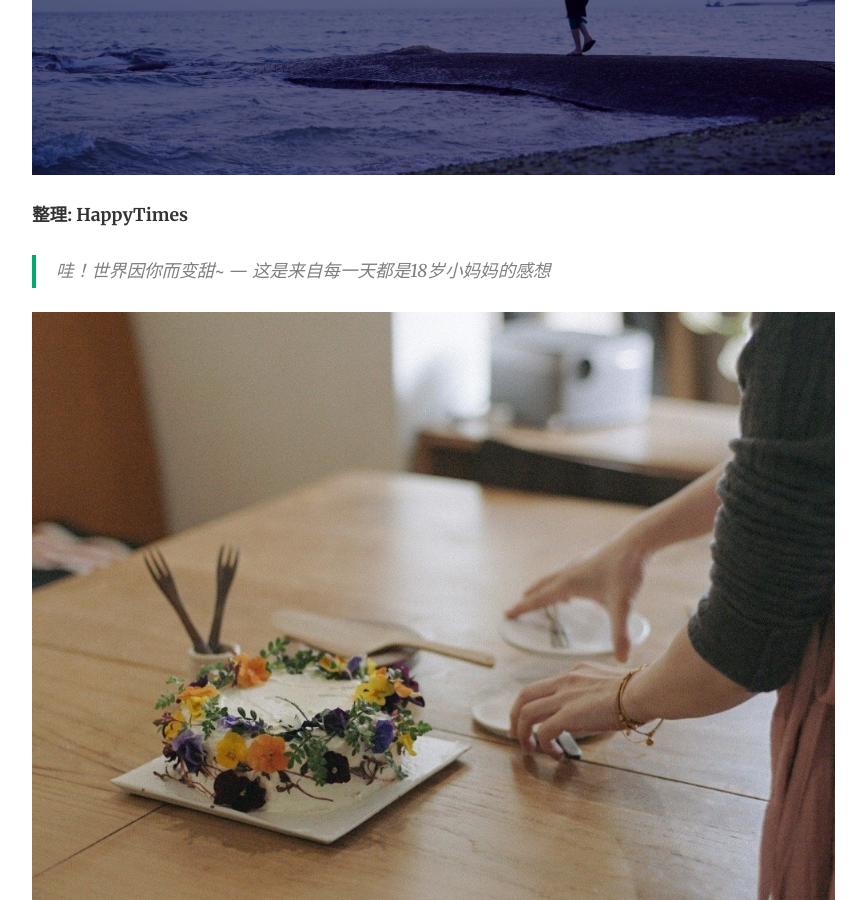
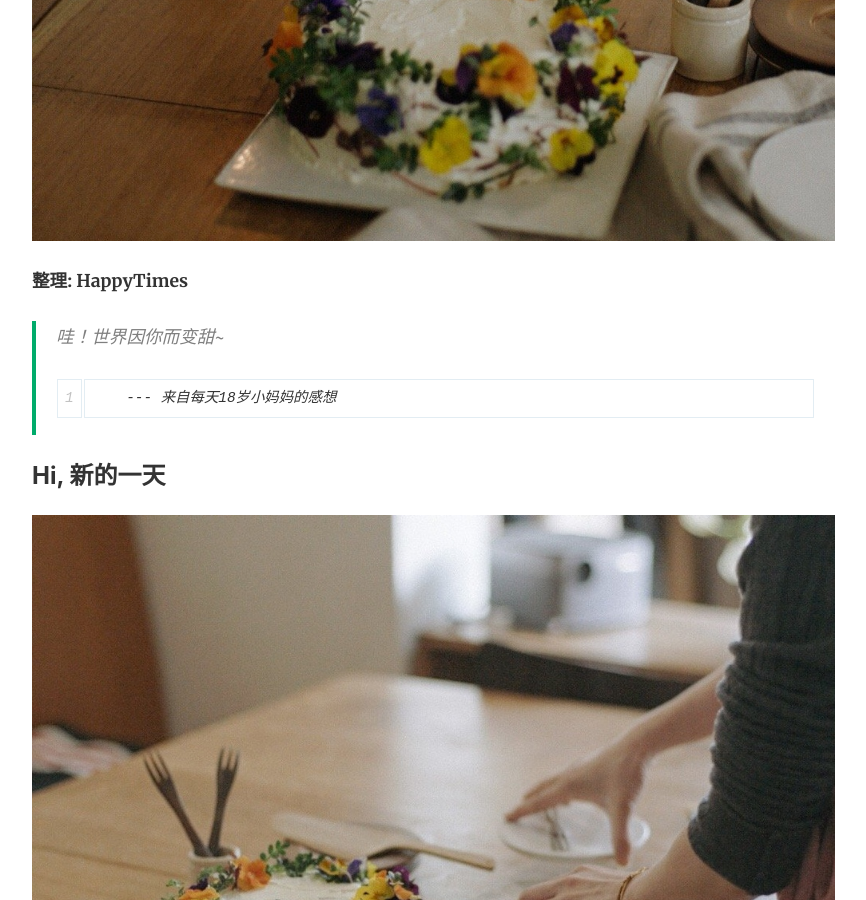
Before and after one commit to Newly6161/Happy-Times, a Jekyll site: the page built from _posts/2021-03-18-cakes.md, in a window 1280 px wide and 900 px high, scrolled down 614 px. Shown: the whole window, without its empty margins (253-1119 px from the left). Built offline with Jekyll 4.4.1, drawn with Linux system fonts in a browser that asks for light colours; nearby versions of some CDN libraries.

Commit message:
换图和增加图

```diff
--- a/_posts/2021-03-18-cakes.md
+++ b/_posts/2021-03-18-cakes.md
@@ -1,7 +1,7 @@
 ---
 layout: post
 title:  "HappyTimes: 愿心情如花盛放"
-image: "assets/images/210318-011.jpg"
+image: "assets/images/210318-013.jpg"
 featured: true
 ---
 
@@ -9,14 +9,22 @@ featured: true
 
 
 > 哇！世界因你而变甜~
->         --- 这是来自每一天都是18岁小妈妈的感想
+>
+>         --- 来自每天18岁小妈妈的感想
 
+
+
+#### Hi, 新的一天
 
 ![012](../assets/images/210318-012.jpg)
 
-#### Hi, 新的一天
+![013](../assets/images/210318-013.jpg)
 
 
-![013](../assets/images/210318-013.jpg)
+#### Hi，吃点甜的
 
-#### Hi，吃点甜的
+![014](../assets/images/210318-014.jpg)
+
+![015](../assets/images/210318-015.jpg)
+
+![016](../assets/images/210318-016.jpg)
```
